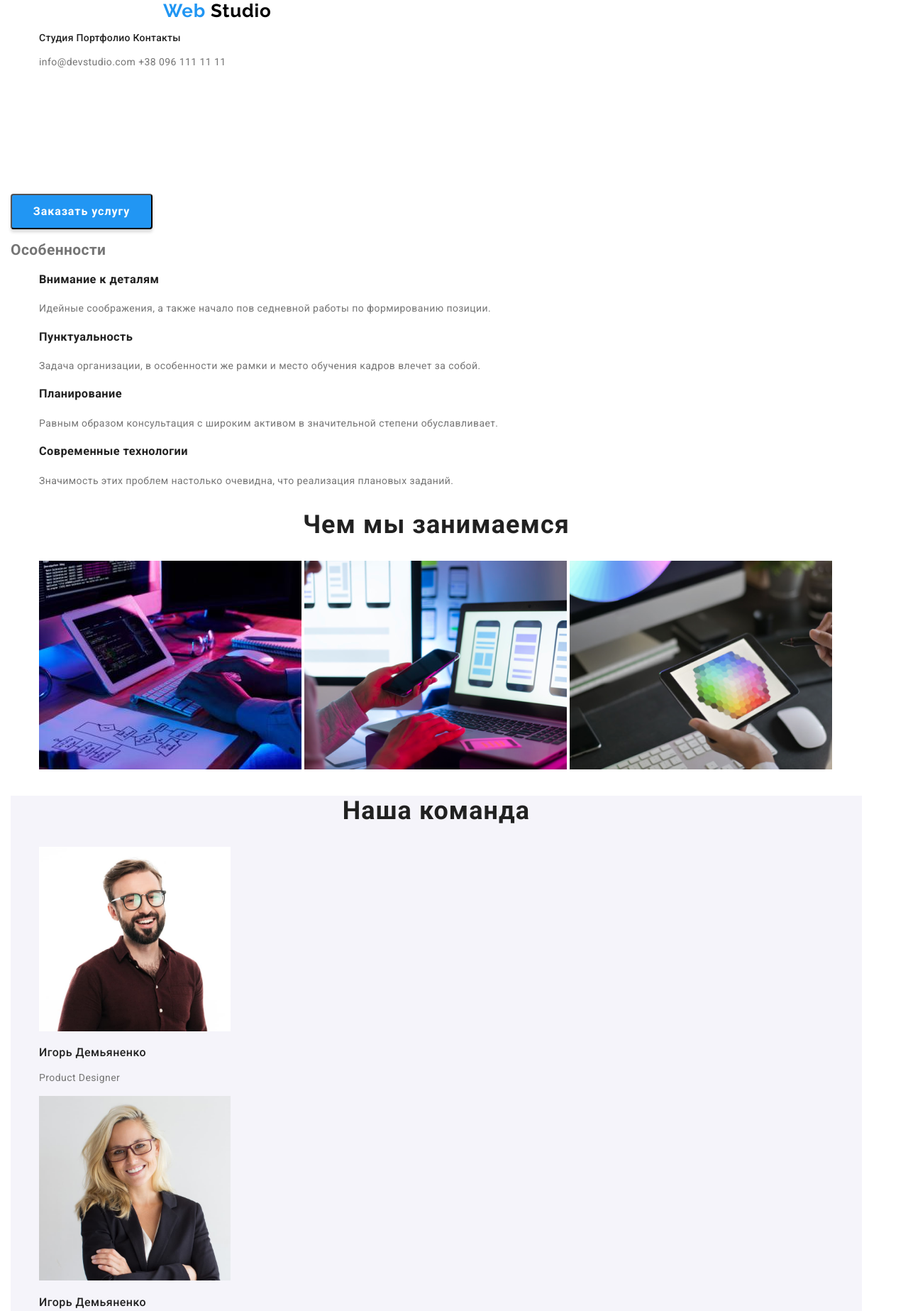
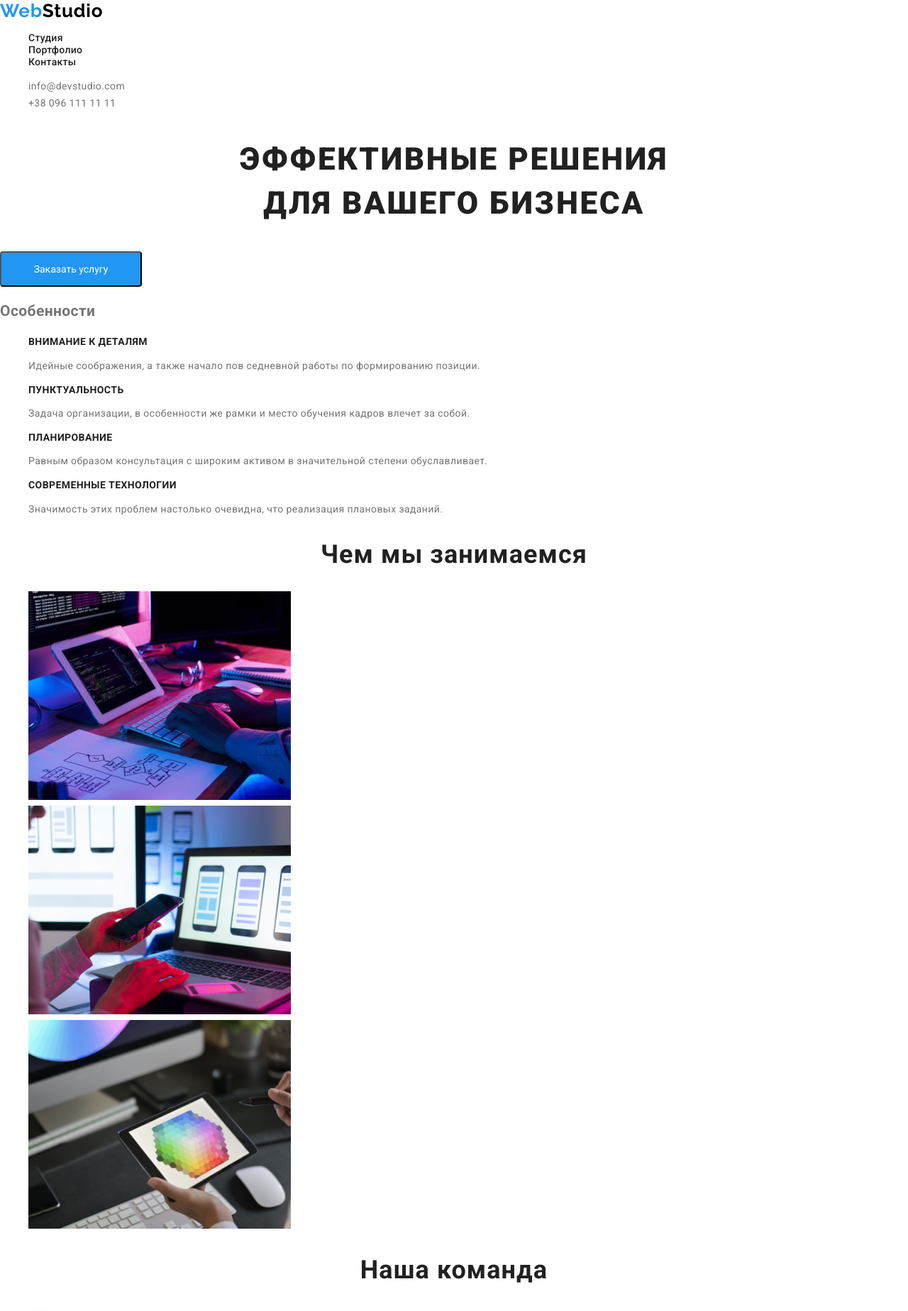
Before and after one commit to RomanePrus/goit-markup-hw-02, a plain HTML site: page index.html in a window 1280 px wide. Shown: the top 1847 px of the page at 71% size. Drawn offline with nearby package versions, Linux system fonts and the light colour scheme.

Commit message:
text and color

```diff
--- a/css/styles.css
+++ b/css/styles.css
@@ -1,188 +1,151 @@
 :root {
   --primary-text-color: #757575;
+  --secondary-text-color: #ffffff;
   --title-text-color: #212121;
+  --accent-color: #2196f3;
 }
 /*
 Палитра цветов:
-- фон #e5e5e5;
 - вторичный фон #F5F4FA;
 - фон подвал #2F303A;
 - заголовок #FFFFFF;
 - текст #757575; #212121
 - логотип #2196F3; #000000;
-
 */
 
 /* Body */
-li {
-  display: inline;
-}
-a {
-  text-decoration: none;
-}
-
-.page {
+body {
   color: var(--primary-text-color);
   font-family: Roboto, sans-serif;
   font-weight: normal;
   font-size: 14px;
-  line-height: 24px;
+  line-height: 1.71;
   letter-spacing: 0.03em;
-  width: 1230px;
-  padding-left: 15px;
-  padding-right: 15px;
 }
 
 /* Шапка сторінки */
-.header {
-  background-color: #ffffff;
-  color: var(--title-text-color);
-  height: 80px;
-}
-.header .logo {
-  color: #2196f3;
+.header-logo {
+  color: var(--accent-color);
   font-family: Raleway, sans-serif;
   font-size: 26px;
-  line-height: 31px;
+  line-height: 1.2;
   letter-spacing: 0.03em;
-  padding-left: 215px;
+  text-decoration: none;
 }
 .logo-style {
   color: black;
-  font-family: Raleway, sans-serif;
-  font-size: 26px;
-  line-height: 31px;
-  letter-spacing: 0.03em;
 }
 .navigation {
   font-family: Roboto, sans-serif;
-  font-style: normal;
   font-weight: 500;
   font-size: 14px;
-  line-height: 16px;
+  line-height: 1.2;
   letter-spacing: 0.02em;
 }
-.navigation .link {
+
+.navigation-link {
   color: var(--title-text-color);
+  text-decoration: none;
 }
-.navigation .link:hover,
-.navigation .link:focus {
-  color: #2196f3;
+.navigation-link:hover,
+.navigation-link:focus {
+  color: var(--accent-color);
 }
-
-.contacts {
+.list {
+  list-style: none;
+}
+.contacts-link {
   color: var(--primary-text-color);
+  text-decoration: none;
 }
-.contacts:hover,
-.contacts:focus {
-  color: #2196f3;
+.contacts-link:hover,
+.contacts-link:focus {
+  color: var(--accent-color);
 }
 
 /* Главный блок */
-.mine .title {
-  color: #ffffff;
-  font-family: Roboto, sans-serif;
-  font-style: normal;
+.section-title {
+  color: var(--title-text-color);
   font-weight: 900;
   font-size: 44px;
-  line-height: 60px;
+  line-height: 1.4;
   text-align: center;
   letter-spacing: 0.06em;
   text-transform: uppercase;
 }
-.mine .button {
+.section-button {
+  font-family: Roboto, sans-serif;
   width: 200px;
   height: 50px;
   border-radius: 4px;
-  box-shadow: 0px 4px 4px rgba(0, 0, 0, 0.15);
   color: #ffffff;
-  background-color: #2196f3;
-  font-family: Roboto, sans-serif;
-  font-style: normal;
-  font-weight: bold;
-  font-size: 16px;
-  line-height: 30px;
-  text-align: center;
-  letter-spacing: 0.06em;
+  background-color: var(--accent-color);
 }
 
 /* Особенности */
-.benefits .title {
+.benefits-title {
   color: var(--title-text-color);
-  font-family: roboto, sans-serif;
+  font-weight: 700;
+  font-size: 14px;
+  line-height: 1.1;
+  letter-spacing: 0.03em;
+  text-transform: uppercase;
 }
 
 /* Чем мы занимаемся */
-.activity .title {
+.activity-title,
+.team-title {
   color: var(--title-text-color);
-  font-family: Roboto, sans-serif;
-  font-style: normal;
-  font-weight: bold;
+  font-weight: 700;
   font-size: 36px;
-  line-height: 42px;
+  line-height: 1.2;
   text-align: center;
   letter-spacing: 0.03em;
 }
 
 /* Наша команда */
-.team {
-  background-color: #f5f4fa;
-}
-.team-title {
+.team-name {
   color: var(--title-text-color);
-  font-family: Roboto, sans-serif;
-  font-style: normal;
-  font-weight: bold;
-  font-size: 36px;
-  line-height: 42px;
-  text-align: center;
+  font-weight: 500;
+  font-size: 16px;
+  line-height: 1.2;
   letter-spacing: 0.03em;
 }
-.team .name {
-  color: var(--title-text-color);
-  font-family: Roboto, sans-serif;
-  font-style: normal;
-  font-weight: 500;
+.team-text {
   font-size: 16px;
-  line-height: 19px;
+  line-height: 1.18px;
   letter-spacing: 0.03em;
 }
 
 /* Подвал */
 .footer {
-  color: #2196f3;
+  color: #212121;
   background-color: #2f303a;
+}
+.footer-logo {
+  color: var(--accent-color);
   font-family: Raleway, sans-serif;
-  font-style: normal;
-  font-weight: bold;
   font-size: 26px;
-  line-height: 31px;
+  line-height: 1.2;
   letter-spacing: 0.03em;
-  padding-left: 215px;
+  text-decoration: none;
 }
-.footer .logo {
-  color: #f5f4fa;
+.logo-actent {
+  color: var(--secondary-text-color);
 }
-.address .link1 {
-  color: white;
-  font-family: Roboto, sans-serif;
-  font-style: normal;
-  font-weight: normal;
-  font-size: 14px;
-  line-height: 24px;
-  letter-spacing: 0.03em;
+
+.address-link {
+  color: var(--primary-text-color);
+  text-decoration: none;
 }
-.address .link {
-  color: rgba(255, 255, 255, 0.6);
-  font-family: Roboto, sans-serif;
-  font-style: normal;
-  font-weight: normal;
-  font-size: 14px;
-  line-height: 24px;
-  letter-spacing: 0.03em;
+.address-map {
+  color: var(--secondary-text-color);
+  text-decoration: none;
 }
 
 /* PORTFOLIO */
+.portfolio {
+}
 .filters {
   text-align: center;
 }
@@ -200,6 +163,6 @@ a {
   color: #ffffff;
   background-color: #2196f3;
 }
-.project .title {
+.project-title {
   color: #212121;
 }
--- a/index.html
+++ b/index.html
@@ -8,75 +8,81 @@
     <link rel="preconnect" href="https://fonts.googleapis.com" />
     <link rel="preconnect" href="https://fonts.gstatic.com" crossorigin />
     <link
+      rel="stylesheet"
+      href="https://cdnjs.cloudflare.com/ajax/libs/modern-normalize/1.1.0/modern-normalize.min.css"
+    />
+    <link
       href="https://fonts.googleapis.com/css2?family=Raleway:wght@700&family=Roboto:wght@400;500;700;900&display=swap"
       rel="stylesheet"
     />
-    <link
-      rel="stylesheet"
-      href="https://cdnjs.cloudflare.com/ajax/libs/modern-normalize/1.1.0/modern-normalize.min.css"
-    />
     <link rel="stylesheet" href="./css/styles.css" />
   </head>
-  <body class="page">
+  <body>
     <!--Шапка сторінки-->
     <header class="header">
-      <nav>
-        <a href="index.html" class="logo">
-          Web <span class="logo-style">Studio</span>
+      <nav class="navigation">
+        <a href="index.html" class="header-logo">
+          Web<span class="logo-style">Studio</span>
         </a>
-        <ul class="navigation">
-          <li><a href="/index.html" class="link">Студия</a></li>
-          <li><a href="/portfolio.html" class="link">Портфолио</a></li>
-          <li><a href="" class="link">Контакты</a></li>
-        </ul>
-        <ul class="contacts">
+        <ul class="list">
+          <li><a href="index.html" class="navigation-link">Студия</a></li>
           <li>
-            <a href="mailto:info@devstudio.com" class="contacts"
-              >info@devstudio.com</a
-            >
-            <a href="tel:+380961111111" class="contacts">+38 096 111 11 11</a>
+            <a href="portfolio.html" class="navigation-link">Портфолио</a>
           </li>
+          <li><a href="" class="navigation-link">Контакты</a></li>
         </ul>
       </nav>
+      <ul class="list">
+        <li>
+          <a href="mailto:info@devstudio.com" class="contacts-link"
+            >info@devstudio.com</a
+          >
+        </li>
+        <li>
+          <a href="tel:+380961111111" class="contacts-link"
+            >+38 096 111 11 11</a
+          >
+        </li>
+      </ul>
     </header>
     <!-- майн -->
-    <main>
+    <main class="main-blok">
       <!--Блок герой-->
-      <section class="mine">
-        <h1 class="title">
+      <section class="section">
+        <h1 class="section-title">
           Эффективные решения <br />
           для вашего бизнеса
         </h1>
-        <button type="button" class="button">Заказать услугу</button>
+        <button type="button" class="section-button">Заказать услугу</button>
       </section>
       <!--Блок Особенности -->
       <section class="benefits">
         <h2>Особенности</h2>
-        <ul>
+        <ul class="list">
           <li>
-            <h3 class="title">Внимание к деталям</h3>
-            <p class="text">
+            <h3 class="benefits-title">Внимание к деталям</h3>
+            <p class="benefits-text">
               Идейные соображения, а также начало пов седневной работы по
               формированию позиции.
             </p>
           </li>
           <li>
-            <h3 class="title">Пунктуальность</h3>
-            <p class="text">
+            <h3 class="benefits-title">Пунктуальность</h3>
+            <p class="benefits-text">
               Задача организации, в особенности же рамки и место обучения кадров
               влечет за собой.
             </p>
           </li>
           <li>
-            <h3 class="title">Планирование</h3>
-            <p class="text">
+            <h3 class="benefits-title">Планирование</h3>
+            <p class="benefits-text">
               Равным образом консультация с широким активом в значительной
               степени обуславливает.
             </p>
           </li>
           <li>
-            <h3 class="title">Современные технологии</h3>
-            <p class="text">
+            <h3 class="benefits-title">Современные технологии</h3>
+            <p class="benefits-text">
               Значимость этих проблем настолько очевидна, что реализация
               плановых заданий.
             </p>
@@ -85,8 +91,8 @@
       </section>
       <!--Блок Чем мы занимаемся-->
       <section class="activity">
-        <h2 class="title">Чем мы занимаемся</h2>
-        <ul>
+        <h2 class="activity-title">Чем мы занимаемся</h2>
+        <ul class="list">
           <li class="img">
             <img
               src="images/box1.jpg"
@@ -116,7 +122,7 @@
       <!--Блок Наша команда-->
       <section class="team">
         <h2 class="team-title">Наша команда</h2>
-        <ul>
+        <ul class="list">
           <li>
             <img
               src="images/img.jpg"
@@ -124,8 +130,8 @@
               width="270"
               height="260"
             />
-            <h2 class="name">Игорь Демьяненко</h2>
-            <p>Product Designer</p>
+            <h3 class="team-name">Игорь Демьяненко</h3>
+            <p class="team-text">Product Designer</p>
           </li>
           <li>
             <img
@@ -134,8 +140,8 @@
               width="270"
               height="260"
             />
-            <h2 class="name">Игорь Демьяненко</h2>
-            <p>Product Designer</p>
+            <h3 class="team-name">Игорь Демьяненко</h3>
+            <p class="team-text">Product Designer</p>
           </li>
           <li>
             <img
@@ -144,8 +150,8 @@
               width="270"
               height="260"
             />
-            <h3 class="name">Игорь Демьяненко</h3>
-            <p>Product Designer</p>
+            <h3 class="team-name">Игорь Демьяненко</h3>
+            <p class="team-text">Product Designer</p>
           </li>
           <li>
             <img
@@ -154,28 +160,33 @@
               width="270"
               height="260"
             />
-            <h2 class="name">Игорь Демьяненко</h2>
-            <p>Product Designer</p>
+            <h3 class="team-name">Игорь Демьяненко</h3>
+            <p class="team-text">Product Designer</p>
           </li>
         </ul>
       </section>
     </main>
     <!--Футер-->
     <footer class="footer">
-      Web<span class="logo">Studio</span>
+      <a href="index.html" class="footer-logo">
+        Web<span class="logo-actent">Studio</span>
+      </a>
       <address>
-        <ul class="address">
+        <ul class="list">
           <li>
-            <a href="https://goo.gl/maps/vd8JTUUMNeQ3kda19" class="link1"
-              >г. Киев, пр-т Леси Украинки, 26</a
+            <a href="https://goo.gl/maps/vd8JTUUMNeQ3kda19" class="address-map">
+              г. Киев, пр-т Леси Украинки, 26</a
             >
-            <br />
           </li>
           <li>
-            <a href="mailto:info@devstudio.com" class="link"
+            <a href="mailto:info@devstudio.com" class="address-link"
               >info@devstudio.com</a
-            ><br />
-            <a href="tel:+380961111111" class="link">+38 096 111 11 11</a>
+            >
+          </li>
+          <li>
+            <a href="tel:+380961111111" class="address-link"
+              >+38 096 111 11 11</a
+            >
           </li>
         </ul>
       </address>
```
Also changed, not shown: portfolio.html (+45 -38 lines).
